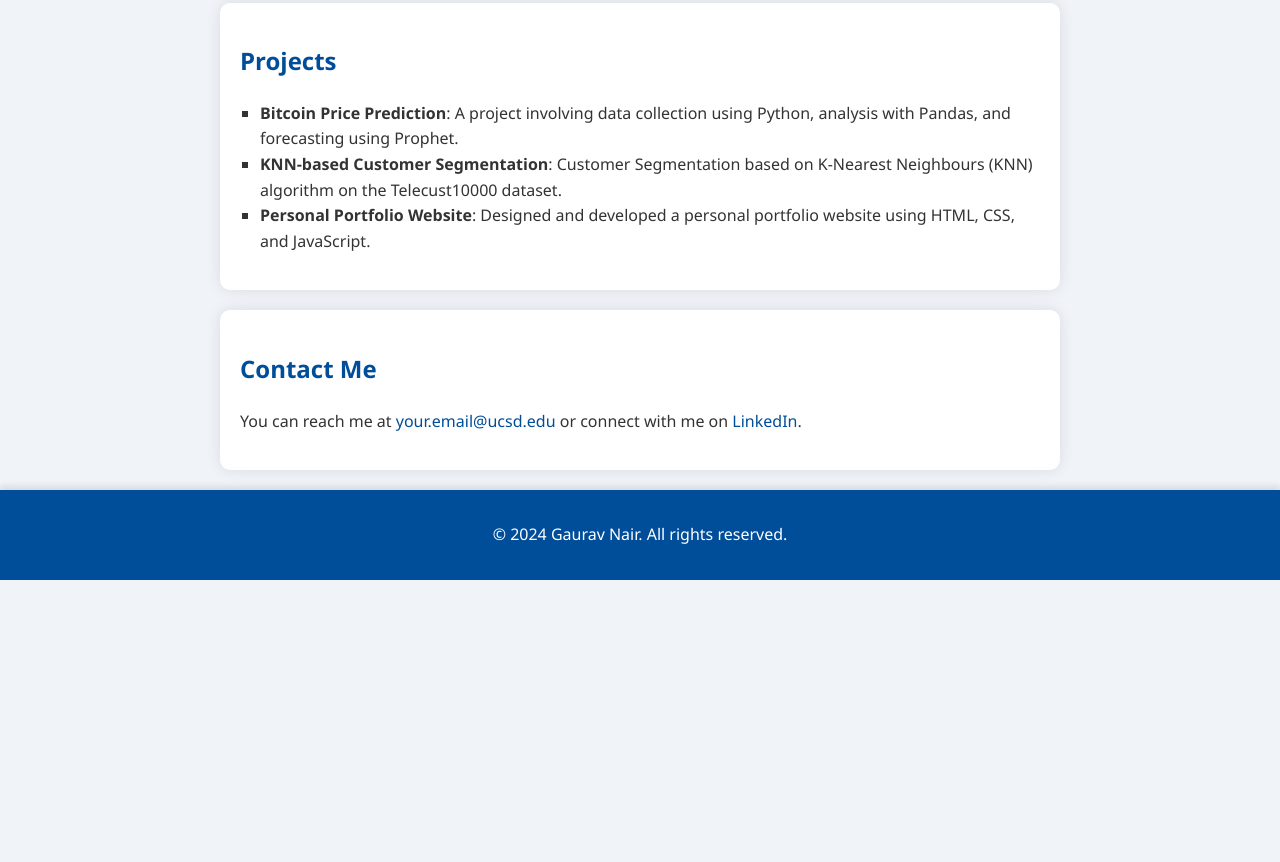
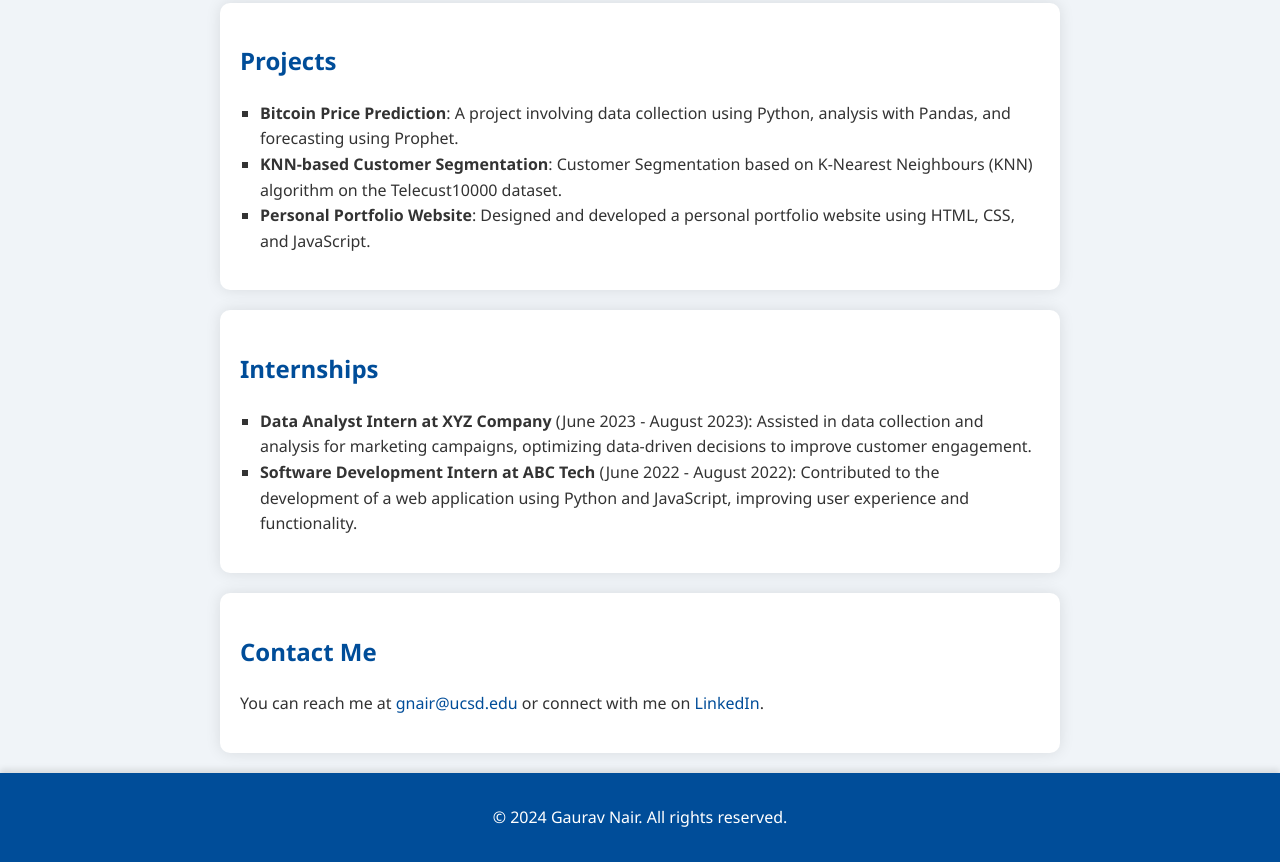
Before and after one commit to gauravn17/GauravNair.github.io, a plain HTML site: page index.html in a window 1280 px wide. Shown: the part 748-1610 px from the top of the page. Before the commit the page ends 1328 px from the top, so only its background shows below. Drawn offline with Linux system fonts and the light colour scheme.

Commit message:
Update index.html

```diff
--- a/index.html
+++ b/index.html
@@ -78,6 +78,7 @@
       <a href="#about">About</a>
       <a href="#skills">Skills</a>
       <a href="#projects">Projects</a>
+      <a href="#internships">Internships</a>
       <a href="#contact">Contact</a>
     </nav>
 
@@ -105,9 +106,17 @@
       </ul>
     </section>
 
+    <section id="internships">
+      <h2>Internships</h2>
+      <ul>
+        <li><strong>Data Analyst Intern at XYZ Company</strong> (June 2023 - August 2023): Assisted in data collection and analysis for marketing campaigns, optimizing data-driven decisions to improve customer engagement.</li>
+        <li><strong>Software Development Intern at ABC Tech</strong> (June 2022 - August 2022): Contributed to the development of a web application using Python and JavaScript, improving user experience and functionality.</li>
+      </ul>
+    </section>
+
     <section id="contact">
       <h2>Contact Me</h2>
-      <p>You can reach me at <a href="mailto:gnair@ucsd.edu">your.email@ucsd.edu</a> or connect with me on <a href="https://www.linkedin.com/in/your-linkedin">LinkedIn</a>.</p>
+      <p>You can reach me at <a href="mailto:gnair@ucsd.edu">gnair@ucsd.edu</a> or connect with me on <a href="https://www.linkedin.com/in/your-linkedin">LinkedIn</a>.</p>
     </section>
 
     <footer>
```
